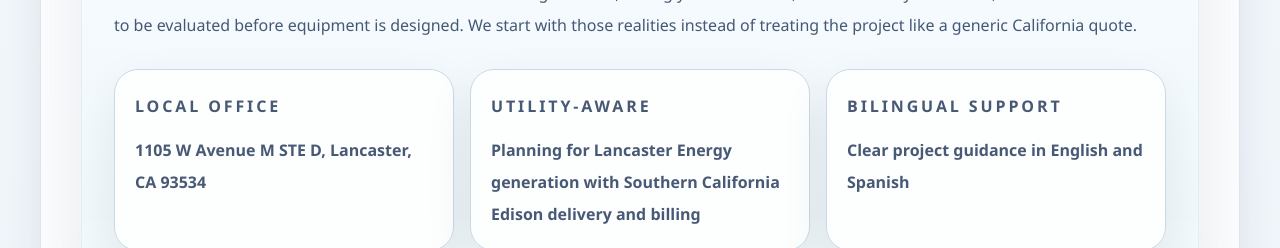
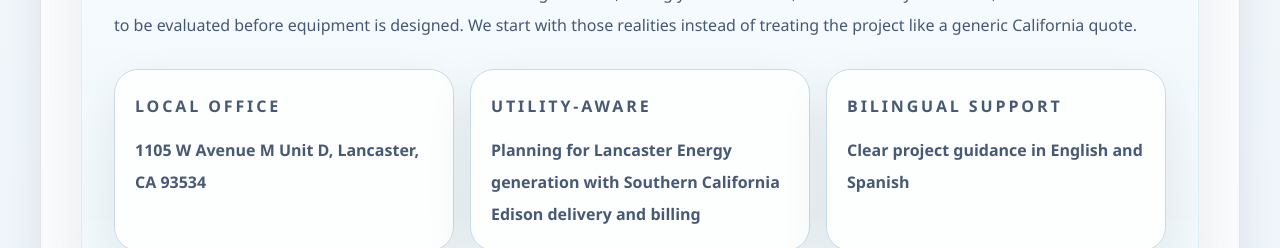
Before and after one commit to uriel-cmd/Smart-choice-solar-sitev2, a Next.js app: page /service-areas/lancaster-ca in a window 1280 px wide. Shown: the part 2000-2248 px from the top of the page. Built offline with nearby package versions, Linux system fonts and the light colour scheme.

Commit message:
Update office address to Unit D

```diff
--- a/components/pages/lancaster-service-area-page-client.tsx
+++ b/components/pages/lancaster-service-area-page-client.tsx
@@ -18,7 +18,7 @@ const copy = {
     localBody:
       "Lancaster homeowners deal with intense summer cooling demand, strong year-round sun, different utility structures, and roofs that need to be evaluated before equipment is designed. We start with those realities instead of treating the project like a generic California quote.",
     facts: [
-      ["Local office", "1105 W Avenue M STE D, Lancaster, CA 93534"],
+      ["Local office", "1105 W Avenue M Unit D, Lancaster, CA 93534"],
       ["Utility-aware", "Planning for Lancaster Energy generation with Southern California Edison delivery and billing"],
       ["Bilingual support", "Clear project guidance in English and Spanish"]
     ],
@@ -68,7 +68,7 @@ const copy = {
     localBody:
       "Los propietarios de Lancaster enfrentan alta demanda de aire acondicionado en verano, abundante sol, distintas estructuras de servicio eléctrico y techos que deben revisarse antes de diseñar el sistema. Empezamos con esas realidades en lugar de tratar el proyecto como una cotización genérica de California.",
     facts: [
-      ["Oficina local", "1105 W Avenue M STE D, Lancaster, CA 93534"],
+      ["Oficina local", "1105 W Avenue M Unit D, Lancaster, CA 93534"],
       ["Conocimiento de utilidad", "Planificación que considera la generación de Lancaster Energy y la entrega y facturación de Southern California Edison"],
       ["Atención bilingüe", "Orientación clara del proyecto en inglés y español"]
     ],
--- a/components/pages/palmdale-service-area-page-client.tsx
+++ b/components/pages/palmdale-service-area-page-client.tsx
@@ -17,7 +17,7 @@ const copy = {
     localTitle: "A Palmdale project starts with the home, the bill, and the permit path.",
     localBody: "Homes across Rancho Vista, Anaverde, Joshua Hills, and east and west Palmdale do not share one roof type or energy profile. We review summer cooling demand, roof age and orientation, shade, afternoon wind exposure, and future loads before recommending equipment.",
     facts: [
-      ["Nearby team", "Based at 1105 W Avenue M STE D in neighboring Lancaster"],
+      ["Nearby team", "Based at 1105 W Avenue M Unit D in neighboring Lancaster"],
       ["SCE planning", "System sizing based on the home’s Southern California Edison usage and rate plan"],
       ["Palmdale permits", "SolarAPP+ or Accela routing based on the home and project scope"]
     ],
@@ -64,7 +64,7 @@ const copy = {
     localTitle: "Un proyecto en Palmdale comienza con la casa, la factura y el tipo de permiso.",
     localBody: "Los hogares de Rancho Vista, Anaverde, Joshua Hills y el este y oeste de Palmdale no comparten un solo tipo de techo ni perfil de consumo. Revisamos la demanda de aire acondicionado, edad y orientación del techo, sombra, viento de la tarde y cargas futuras antes de recomendar equipos.",
     facts: [
-      ["Equipo cercano", "Ubicado en 1105 W Avenue M STE D en la vecina ciudad de Lancaster"],
+      ["Equipo cercano", "Ubicado en 1105 W Avenue M Unit D en la vecina ciudad de Lancaster"],
       ["Planificación con SCE", "Tamaño del sistema basado en el consumo y tarifa de Southern California Edison"],
       ["Permisos de Palmdale", "Ruta SolarAPP+ o Accela según la vivienda y el alcance"]
     ],
--- a/lib/site.ts
+++ b/lib/site.ts
@@ -9,7 +9,7 @@ export const siteConfig = {
   phoneHref: "+18447876456",
   email: "info@smartchoice.solar",
   address: {
-    streetAddress: "1105 W Avenue M STE D",
+    streetAddress: "1105 W Avenue M Unit D",
     addressLocality: "Lancaster",
     addressRegion: "CA",
     postalCode: "93534",
```
